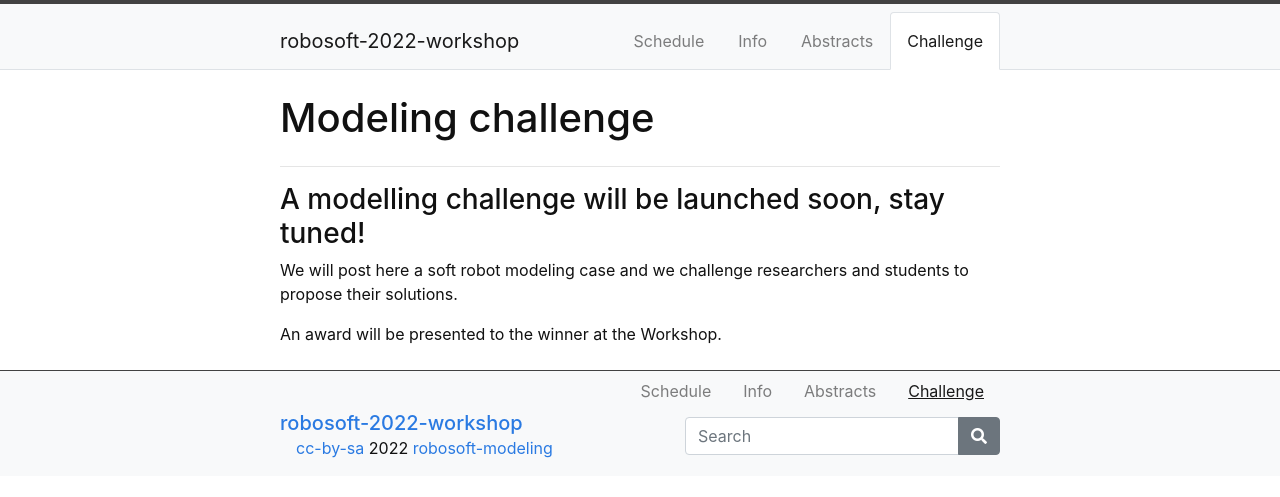
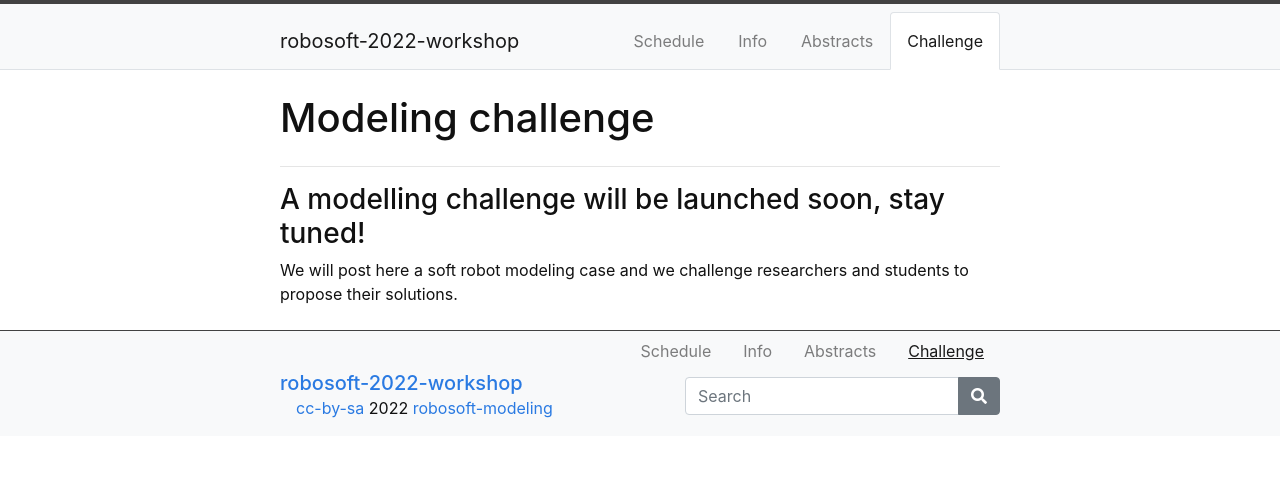
Before and after one commit to robosoft-modeling/robosoft-2022-workshop, a Jekyll site: the page built from content/4-challenge.md, in a window 1280 px wide. Shown: the top 497 px of the page. Built offline with Jekyll 4.4.1, drawn with Linux system fonts in a browser that asks for light colours.

Commit message:
Update 4-challenge.md

```diff
--- a/content/4-challenge.md
+++ b/content/4-challenge.md
@@ -7,5 +7,3 @@ description: >
 
 ### A modelling challenge will be launched soon, stay tuned!
 We will post here a soft robot modeling case and we challenge researchers and students to propose their solutions.
-
-An award will be presented to the winner at the Workshop.
```
